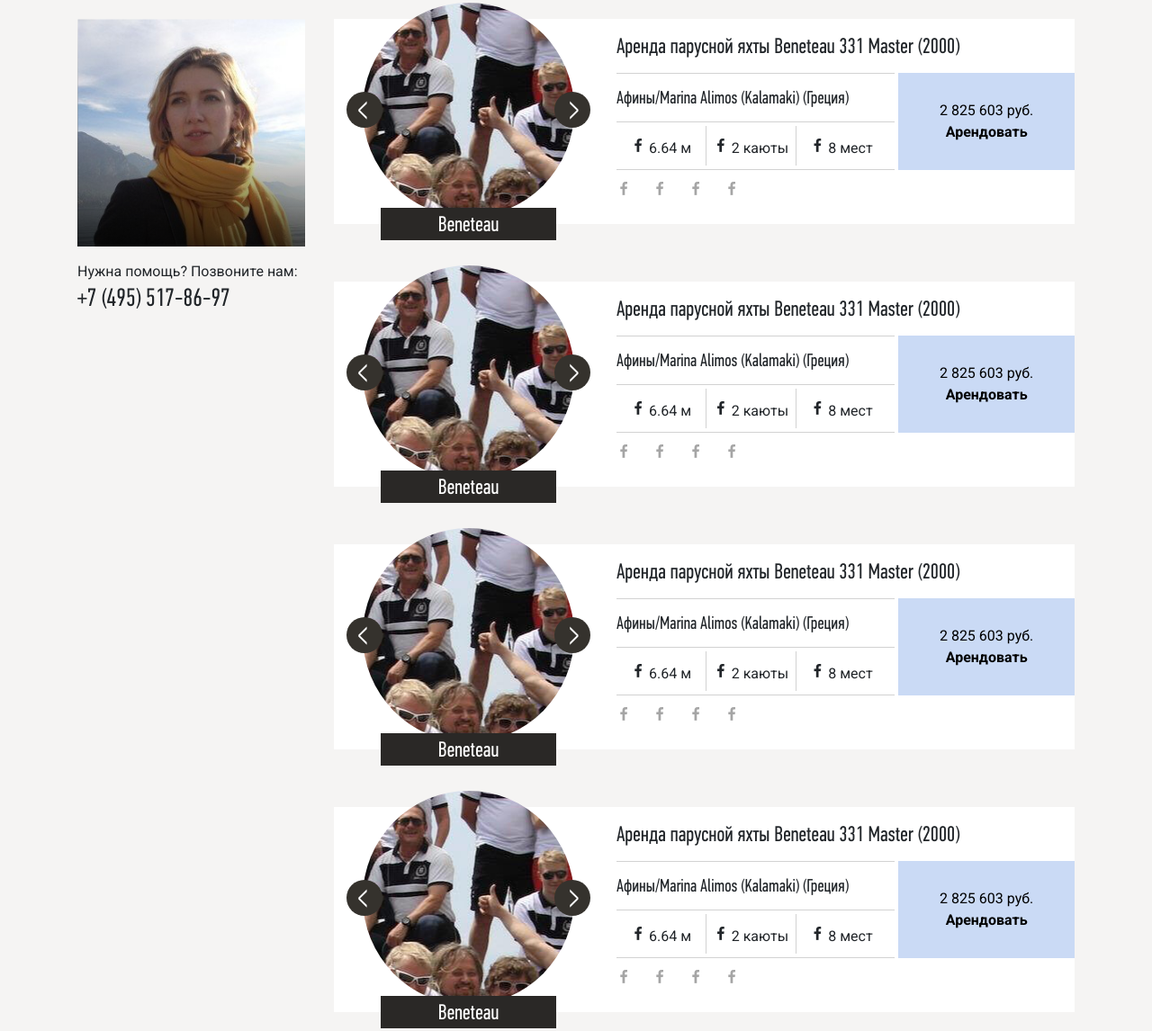
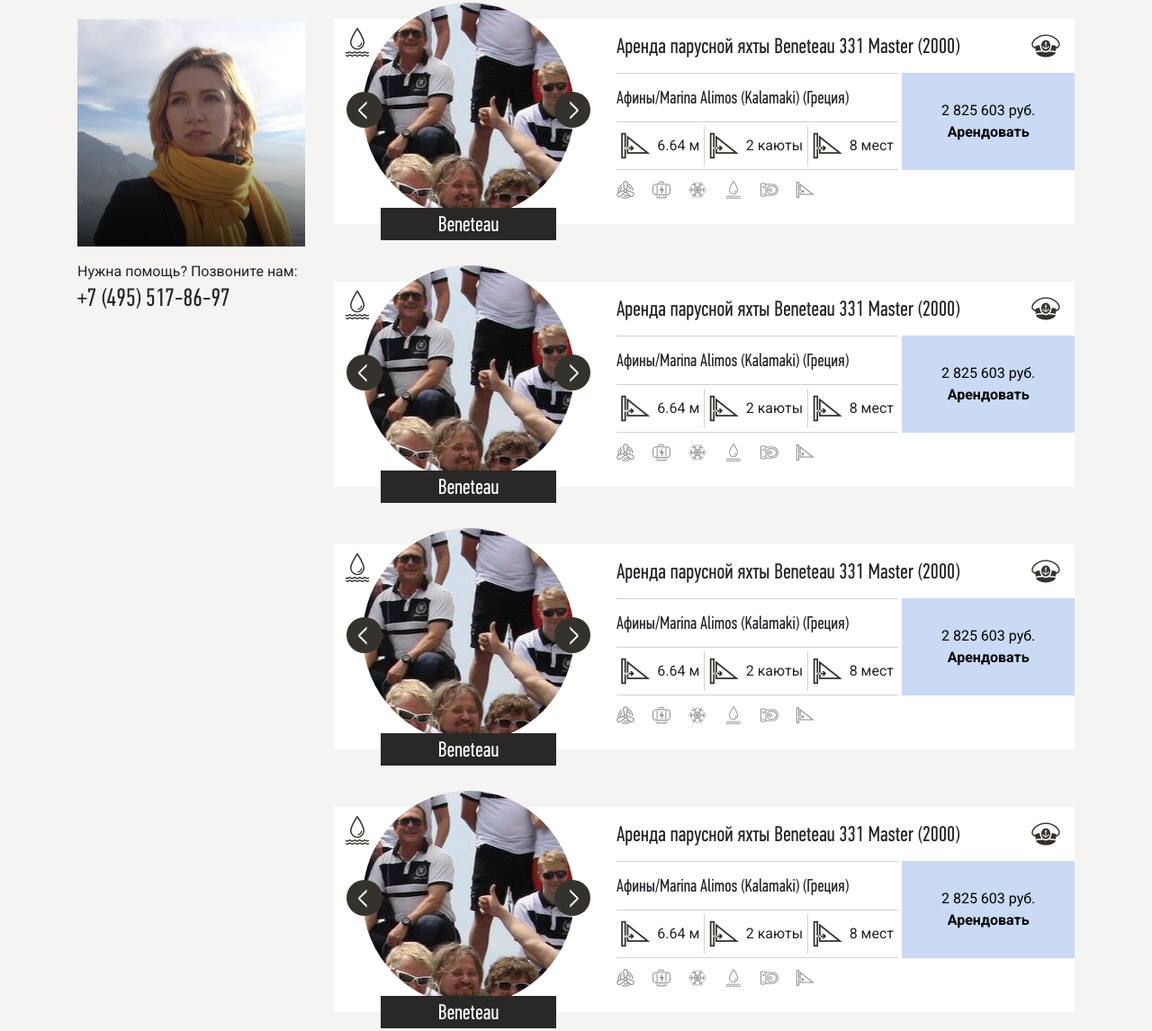
Before and after one commit to disturbedmetall/12knots, a website: page yacht.html in a window 1280 px wide. Shown: the part 2633-3779 px from the top of the page at 90% size. Drawn offline with nearby package versions, Linux system fonts and the light colour scheme; files whose address does not match are found by name; a web font is replaced by a local one.

Commit message:
yacht icons

```diff
--- a/yacht.html
+++ b/yacht.html
@@ -313,6 +313,7 @@
 					<h3>+7 (495) 517-86-97</h3>
 				</div>
 				<div class="col-lg-9 px-0 px-sm-2">
+
 					<div class="yacht">
 						<div class="yacht__img">
 							<div class="custom_circle custom_circle--margin yacht_slider">
@@ -332,15 +333,15 @@
 						<h5 class="yacht__location border-top">Афины/Marina Alimos (Kalamaki) (Греция)</h5>
 						<div class="yacht__sizes border-top border-bottom">
 							<div class="border-right yacht__size">
-									<i class="icon-facebook"></i>
+								<i class="icon-big icon-windr mr-1"></i>
 								<span>6.64 м</span>
 							</div>
 							<div class="border-right yacht__size">
-									<i class="icon-facebook"></i>
+								<i class="icon-big icon-windr mr-1"></i>
 								<span>2 каюты</span>
 							</div>
 							<div class="yacht__size">
-									<i class="icon-facebook"></i>
+								<i class="icon-big icon-windr mr-1"></i>
 								<span>8 мест</span>
 							</div>
 						</div>
@@ -350,11 +351,17 @@
 						</button>
 
 						<div class="yacht__conditions">
-								<i class="icon icon-facebook"></i>
-								<i class="icon icon-facebook"></i>
-								<i class="icon icon-facebook"></i>
-								<i class="icon icon-facebook"></i>
+							<i class="icon icon-fan"></i>
+							<i class="icon icon-bag"></i>
+							<i class="icon icon-conditioner"></i>
+							<i class="icon icon-cooler"></i>
+							<i class="icon icon-regulation"></i>
+							<i class="icon icon-windr"></i>
 						</div>
+
+						<i class="icon-big icon-cooler yacht__favorite"></i>
+						<i class="icon-big icon-hat yacht__captain"></i>
+
 					</div>
 					<div class="yacht">
 						<div class="yacht__img">
@@ -375,15 +382,15 @@
 						<h5 class="yacht__location border-top">Афины/Marina Alimos (Kalamaki) (Греция)</h5>
 						<div class="yacht__sizes border-top border-bottom">
 							<div class="border-right yacht__size">
-									<i class="icon-facebook"></i>
+								<i class="icon-big icon-windr mr-1"></i>
 								<span>6.64 м</span>
 							</div>
 							<div class="border-right yacht__size">
-									<i class="icon-facebook"></i>
+								<i class="icon-big icon-windr mr-1"></i>
 								<span>2 каюты</span>
 							</div>
 							<div class="yacht__size">
-									<i class="icon-facebook"></i>
+								<i class="icon-big icon-windr mr-1"></i>
 								<span>8 мест</span>
 							</div>
 						</div>
@@ -393,11 +400,17 @@
 						</button>
 
 						<div class="yacht__conditions">
-								<i class="icon icon-facebook"></i>
-								<i class="icon icon-facebook"></i>
-								<i class="icon icon-facebook"></i>
-								<i class="icon icon-facebook"></i>
+							<i class="icon icon-fan"></i>
+							<i class="icon icon-bag"></i>
+							<i class="icon icon-conditioner"></i>
+							<i class="icon icon-cooler"></i>
+							<i class="icon icon-regulation"></i>
+							<i class="icon icon-windr"></i>
 						</div>
+
+						<i class="icon-big icon-cooler yacht__favorite"></i>
+						<i class="icon-big icon-hat yacht__captain"></i>
+
 					</div>
 					<div class="yacht">
 						<div class="yacht__img">
@@ -418,15 +431,15 @@
 						<h5 class="yacht__location border-top">Афины/Marina Alimos (Kalamaki) (Греция)</h5>
 						<div class="yacht__sizes border-top border-bottom">
 							<div class="border-right yacht__size">
-									<i class="icon-facebook"></i>
+								<i class="icon-big icon-windr mr-1"></i>
 								<span>6.64 м</span>
 							</div>
 							<div class="border-right yacht__size">
-									<i class="icon-facebook"></i>
+								<i class="icon-big icon-windr mr-1"></i>
 								<span>2 каюты</span>
 							</div>
 							<div class="yacht__size">
-									<i class="icon-facebook"></i>
+								<i class="icon-big icon-windr mr-1"></i>
 								<span>8 мест</span>
 							</div>
 						</div>
@@ -436,11 +449,17 @@
 						</button>
 
 						<div class="yacht__conditions">
-								<i class="icon icon-facebook"></i>
-								<i class="icon icon-facebook"></i>
-								<i class="icon icon-facebook"></i>
-								<i class="icon icon-facebook"></i>
+							<i class="icon icon-fan"></i>
+							<i class="icon icon-bag"></i>
+							<i class="icon icon-conditioner"></i>
+							<i class="icon icon-cooler"></i>
+							<i class="icon icon-regulation"></i>
+							<i class="icon icon-windr"></i>
 						</div>
+
+						<i class="icon-big icon-cooler yacht__favorite"></i>
+						<i class="icon-big icon-hat yacht__captain"></i>
+
 					</div>
 					<div class="yacht">
 						<div class="yacht__img">
@@ -461,15 +480,15 @@
 						<h5 class="yacht__location border-top">Афины/Marina Alimos (Kalamaki) (Греция)</h5>
 						<div class="yacht__sizes border-top border-bottom">
 							<div class="border-right yacht__size">
-									<i class="icon-facebook"></i>
+								<i class="icon-big icon-windr mr-1"></i>
 								<span>6.64 м</span>
 							</div>
 							<div class="border-right yacht__size">
-									<i class="icon-facebook"></i>
+								<i class="icon-big icon-windr mr-1"></i>
 								<span>2 каюты</span>
 							</div>
 							<div class="yacht__size">
-									<i class="icon-facebook"></i>
+								<i class="icon-big icon-windr mr-1"></i>
 								<span>8 мест</span>
 							</div>
 						</div>
@@ -479,12 +498,19 @@
 						</button>
 
 						<div class="yacht__conditions">
-								<i class="icon icon-facebook"></i>
-								<i class="icon icon-facebook"></i>
-								<i class="icon icon-facebook"></i>
-								<i class="icon icon-facebook"></i>
+							<i class="icon icon-fan"></i>
+							<i class="icon icon-bag"></i>
+							<i class="icon icon-conditioner"></i>
+							<i class="icon icon-cooler"></i>
+							<i class="icon icon-regulation"></i>
+							<i class="icon icon-windr"></i>
 						</div>
+
+						<i class="icon-big icon-cooler yacht__favorite"></i>
+						<i class="icon-big icon-hat yacht__captain"></i>
+
 					</div>
+
 					<div class="d-flex">
 						<button class="btn btn-outline-secondary mx-auto">Показать ещё</button>
 						<nav aria-label="...">
```
Also changed, not shown: css/style_new.css, images_new/to_be_deleted/yacht.jpg (deleted), images_new/to_be_deleted/yacht.png (deleted). Lines whose indentation alone changed are shown as unchanged.
